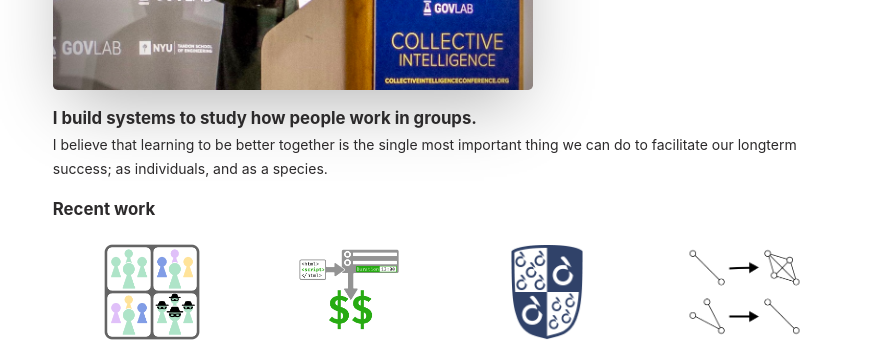
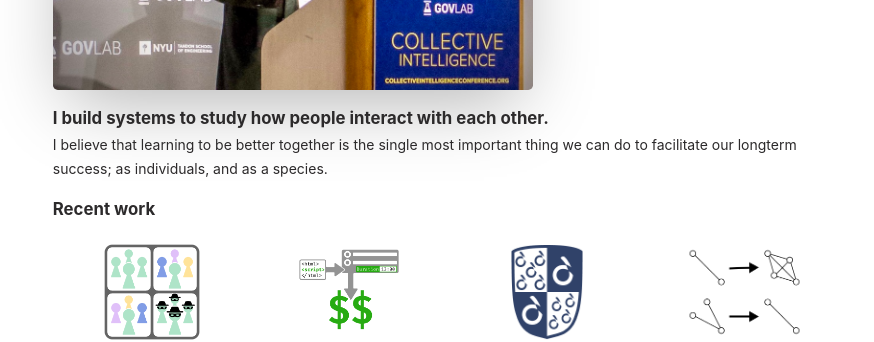
Before and after one commit to markwhiting/Whiting.me, a Jekyll site: the page built from index.md, in a window 1280 px wide. Shown: the part 366-708 px from the top of the page, without its empty margins (192-1066 px from the left). Built offline with Jekyll 4.4.1, drawn with Linux system fonts in a browser that asks for light colours.

Commit message:
Updated bio to be slightly less specific.

```diff
--- a/_layouts/home.html
+++ b/_layouts/home.html
@@ -12,7 +12,7 @@
 <p><img src="/assets/ci27.jpeg" alt="Mark Whiting at Collective Intelligence 2017" /></p>
 
  {{
-"## I build systems to study how people work in groups.
+"## I build systems to study how people interact with each other.
 
 I believe that learning to be better together is the single most important thing we can do to facilitate our longterm success; as individuals, and as a species."
 
```
Also changed, not shown: bio.md (+1 -1 lines).
